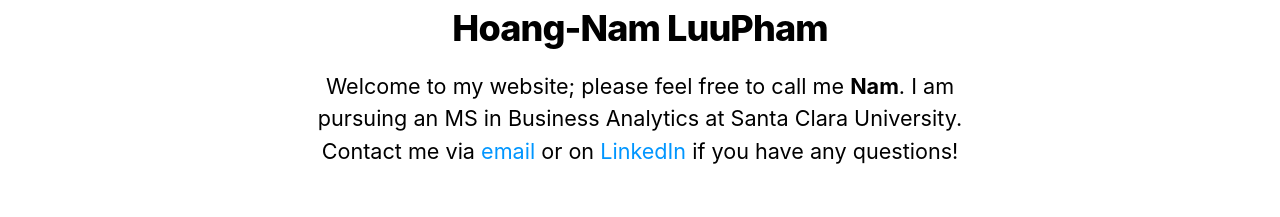
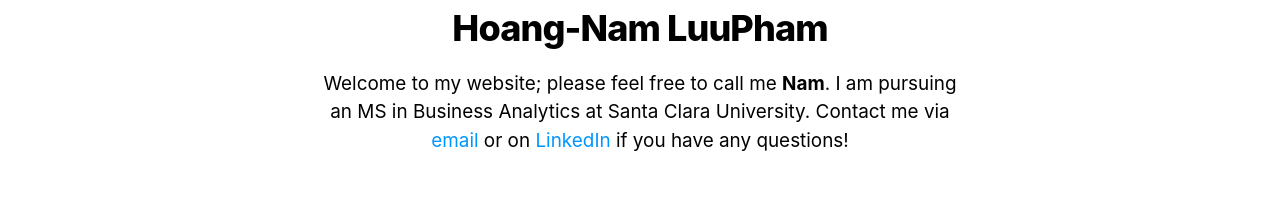
Before and after one commit to hnlp1997/my-website, a Next.js app: page / in a window 1280 px wide. Shown: the part 277-494 px from the top of the page. Built offline with nearby package versions, Linux system fonts and the light colour scheme; no server answers.

Commit message:
resized nearly everything (made it smaller)

```diff
--- a/src/styles/utils.module.css
+++ b/src/styles/utils.module.css
@@ -109,7 +109,7 @@
 }
 
 .headingMd {
-  font-size: 1.2rem;
+  font-size: 1.05rem;
   line-height: 1.5;
 }
 
@@ -150,3 +150,8 @@
   align-items: center;
   height: 100vh;
 }
+
+.title {
+
+
+}
```
